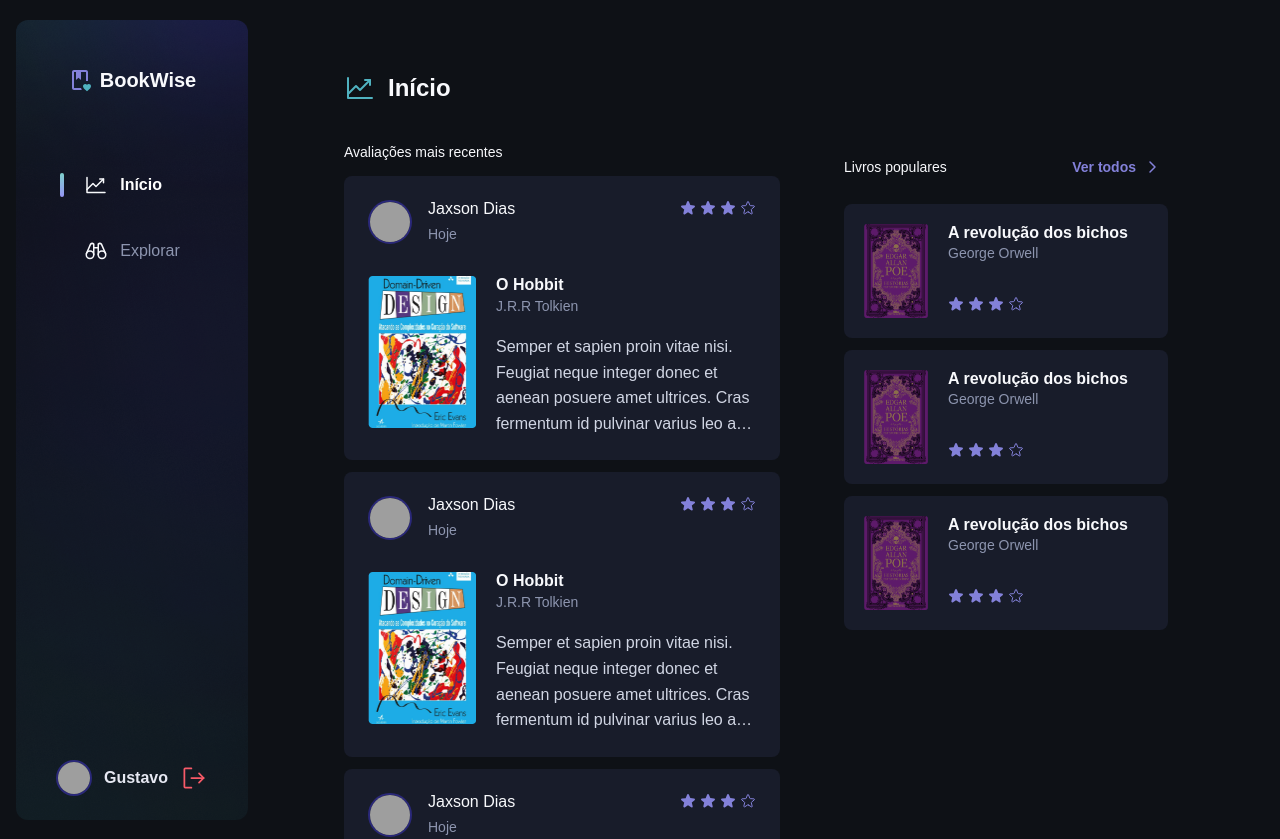
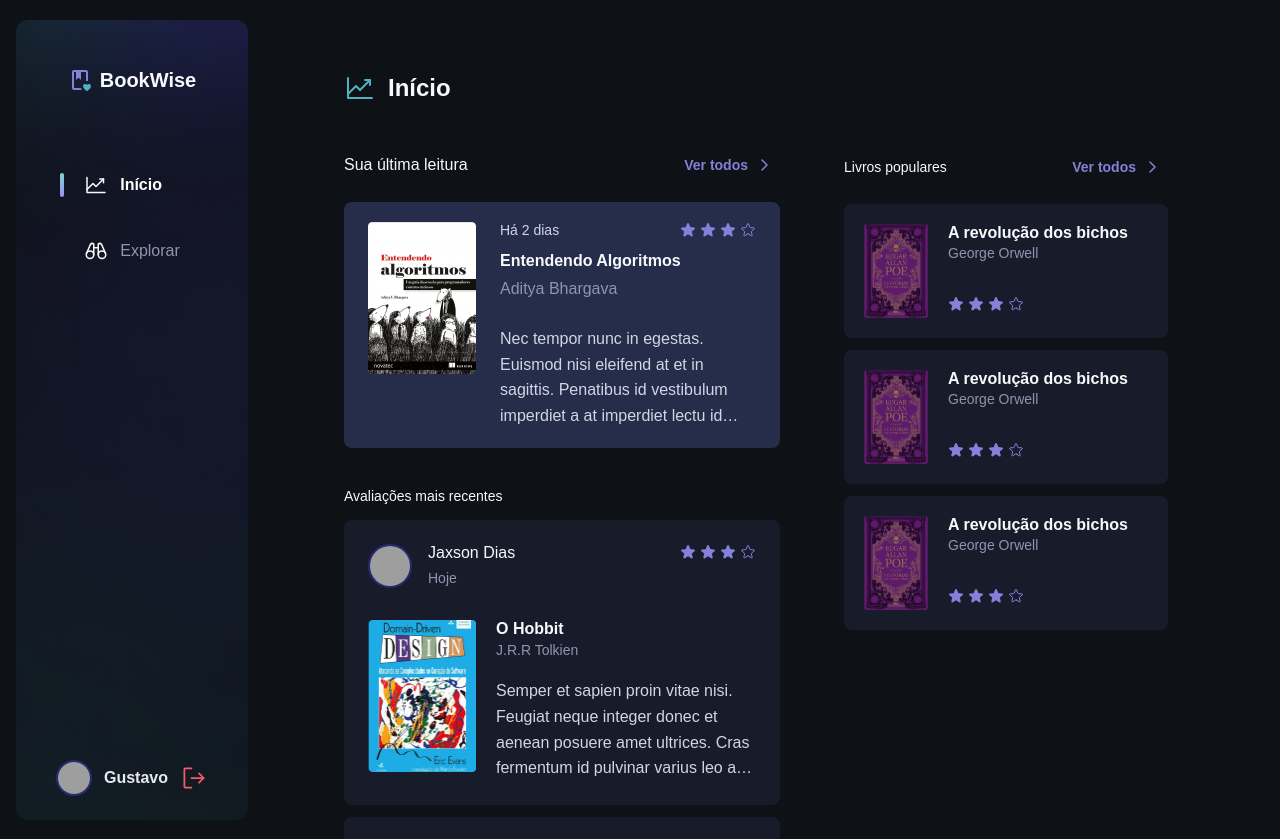
Before and after one commit to gustavosalviato/bookwise, a Next.js app: page /home in a window 1280 px wide. Shown: the top 839 px of the page. Built offline with nearby package versions, Linux system fonts and the light colour scheme; grey boxes are pictures that could not be loaded.

Commit message:
feat: Últimas leituras

```diff
--- /dev/null
+++ b/src/components/LastReadBookCard/index.tsx
@@ -0,0 +1,28 @@
+import { RatingScore } from "../RatingScore/styles";
+import {
+  LastReadBookCardContainer,
+  BookImage,
+  LastReadBookCardBody,
+  CardHeader,
+} from "./styles";
+
+export function LastReadBookCard() {
+  return (
+    <LastReadBookCardContainer>
+      <BookImage src="/books/entendendo-algoritmos.png" alt="" />
+      <LastReadBookCardBody>
+        <CardHeader>
+          <p>Há 2 dias</p>
+
+          <RatingScore />
+        </CardHeader>
+
+        <strong>Entendendo Algoritmos</strong>
+
+        <span>Aditya Bhargava</span>
+
+        <p>Nec tempor nunc in egestas. Euismod nisi eleifend at et in sagittis. Penatibus id vestibulum imperdiet a at imperdiet lectu id vestibulum imperdiet a at imperdiet lectid vestibulum imperdiet a at imperdiet lectid vestibulum imperdiet a at imperdiet lectid vestibulum imperdiet a at imperdiet lect</p>
+      </LastReadBookCardBody>
+    </LastReadBookCardContainer>
+  );
+}
--- /dev/null
+++ b/src/components/LastReadBookCard/styles.ts
@@ -0,0 +1,56 @@
+import { styled } from "@/styles";
+
+export const LastReadBookCardContainer = styled("div", {
+  display: "flex",
+  gap: "2.4rem",
+  marginTop: "1.6rem",
+  backgroundColor: "$gray600",
+  padding: "2rem 2.4rem",
+  borderRadius: "8px",
+});
+
+export const BookImage = styled("img", {
+  borderRadius: "4px",
+  width: "10.8rem",
+  height: "15.2rem",
+});
+
+export const CardHeader = styled("header", {
+  display: "flex",
+  alignItems: "center",
+  justifyContent: "space-between",
+
+  "> p": {
+    fontSize: "1.4rem",
+    color: "$gray300",
+  },
+});
+
+export const LastReadBookCardBody = styled("main", {
+  display: "flex",
+  flexDirection: "column",
+  width: "100%",
+
+  "> strong": {
+    display: "block",
+    marginTop: "1.2rem",
+    lineHeight: "$short",
+  },
+
+  "> span": {
+    color: "$gray400",
+    lineHeight: "$base",
+    marginTop: "0.4rem",
+  },
+
+  "> p": {
+    marginTop: " 2.4rem",
+    lineHeight: "$base",
+    color: "$gray300",
+    overflow: "hidden",
+    textOverflow: "ellipsis",
+    display: "-webkit-box",
+    "-webkit-box-orient": "vertical",
+    "-webkit-line-clamp": 4,
+  },
+});
--- /dev/null
+++ b/src/components/LastReadings/index.tsx
@@ -0,0 +1,19 @@
+import { LastReadingsContainer } from "./styles";
+import { CaretRight } from "phosphor-react";
+import { LastReadBookCard } from "../LastReadBookCard";
+export function LastReadings() {
+  return (
+    <LastReadingsContainer>
+      <header>
+        <p>Sua última leitura</p>
+
+        <button>
+          Ver todos
+          <CaretRight size={16} weight="bold" />
+        </button>
+      </header>
+
+      <LastReadBookCard />
+    </LastReadingsContainer>
+  );
+}
--- /dev/null
+++ b/src/components/LastReadings/styles.ts
@@ -0,0 +1,32 @@
+import { styled } from "@/styles";
+
+export const LastReadingsContainer = styled("div", {
+  marginTop: "4rem",
+
+  "> header": {
+    display: "flex",
+    alignItems: "center",
+    justifyContent: "space-between",
+  },
+
+  button: {
+    all: "unset",
+    padding: "0.4rem 0.8rem",
+    backgroundColor: "transparent",
+    display: "flex",
+    alignItems: "center",
+    justifyContent: "center",
+    gap: "0.8rem",
+    color: "$purple100",
+    fontWeight: "bold",
+    fontSize: "1.4rem",
+    borderRadius: "8px",
+    height: "3.4rem",
+    transition: "all 300ms ease-in-out",
+    cursor: "pointer",
+
+    "&:hover": {
+      background: "rgba(131, 129, 217, 0.06)",
+    },
+  },
+});
--- a/src/pages/home.tsx
+++ b/src/pages/home.tsx
@@ -11,8 +11,10 @@ import { ChartLineUp } from "phosphor-react";
 import { CommentCard } from "@/components/CommentCard";
 import { CaretRight } from "phosphor-react";
 import { BookCard } from "@/components/BookCard";
+import { LastReadings } from "@/components/LastReadings";
 
 export default function Home() {
+  const isSignIn = true;
   return (
     <HomeContainer>
       <HomeScreenShape>
@@ -22,6 +24,8 @@ export default function Home() {
           <span>
             <ChartLineUp size={32} /> Início
           </span>
+
+          {isSignIn && <LastReadings />}
 
           <p>Avaliações mais recentes</p>
 
```
